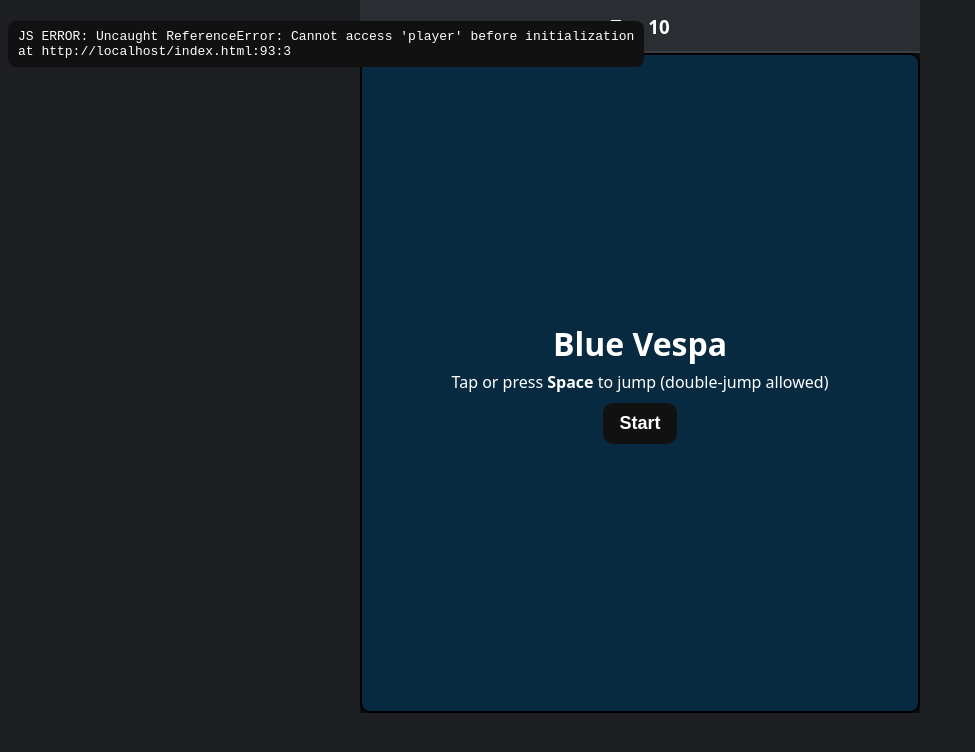
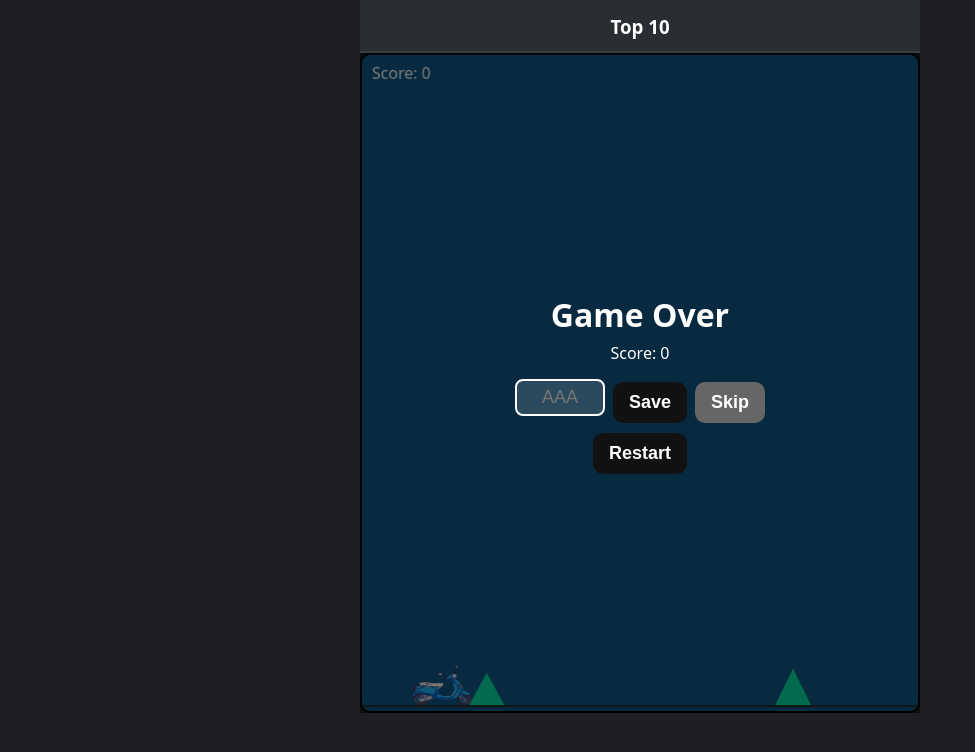
Before and after one commit to AcceptableName28/ScooterGameApi, a website: page index.html in a window 1280 px wide. Shown: the whole page, without its empty margins (0-975 px from the left). Drawn offline with Linux system fonts and the light colour scheme; no server answers.

Commit message:
Update index.html

```diff
--- a/index.html
+++ b/index.html
@@ -59,243 +59,191 @@
   </div>
 
 <script>
-window.onerror = (msg, src, line, col, err) => {
-  document.body.insertAdjacentHTML('afterbegin',
-    `<pre style="position:fixed;inset:8px auto auto 8px;z-index:9999;background:#111;color:#fff;padding:8px 10px;border-radius:8px;max-width:95vw;white-space:pre-wrap">
-JS ERROR: ${msg}
-at ${src}:${line}:${col}</pre>`);
-};
-/* ---------- viewport sizing (simple & reliable) ---------- */
+/* 0) (Optional) tiny error overlay for debugging */
+/*
+window.onerror=(m,s,l,c)=>document.body.insertAdjacentHTML('afterbegin',
+  `<pre style="position:fixed;inset:8px auto auto 8px;z-index:9999;background:#111;color:#fff;padding:8px 10px;border-radius:8px;max-width:95vw;white-space:pre-wrap">
+JS ERROR: ${m} at ${s}:${l}:${c}</pre>`);
+*/
+
+/* 1) Viewport sizing */
 function setAppVh(){
-  const vv = window.visualViewport;
-  const h = vv && vv.height ? vv.height : (window.innerHeight || document.documentElement.clientHeight || 0);
-  if (h>0) document.documentElement.style.setProperty('--app-vh', h + 'px');
+  const vv=window.visualViewport;
+  const h=vv&&vv.height?vv.height:(window.innerHeight||document.documentElement.clientHeight||0);
+  if(h>0) document.documentElement.style.setProperty('--app-vh',h+'px');
 }
 setAppVh();
-addEventListener('resize', setAppVh, {passive:true});
-addEventListener('orientationchange', setAppVh, {passive:true});
-if (window.visualViewport) window.visualViewport.addEventListener('resize', setAppVh, {passive:true});
+addEventListener('resize',setAppVh,{passive:true});
+addEventListener('orientationchange',setAppVh,{passive:true});
+if(window.visualViewport) window.visualViewport.addEventListener('resize',setAppVh,{passive:true});
 
-/* ---------- canvas + DPR ---------- */
-const canvas = document.getElementById('gameCanvas');
-const ctx = canvas.getContext('2d');
+/* 2) Canvas + DPR */
+const canvas=document.getElementById('gameCanvas');
+const ctx=canvas.getContext('2d');
 
-let W = 480, H = 300, floorY = H - 6;
+/* ---- declare player BEFORE fitCanvasDPR ever touches it ---- */
+let player={ x:50, y:0, w:60, h:40, dy:0, onGround:false, jumps:0 };
+
+let W=480,H=300,floorY=H-6;
 function fitCanvasDPR(){
-  const rect = canvas.getBoundingClientRect();
-  const DPR = Math.max(1, window.devicePixelRatio||1);
-  canvas.width  = Math.max(1, Math.round(rect.width  * DPR));
-  canvas.height = Math.max(1, Math.round(rect.height * DPR));
+  const rect=canvas.getBoundingClientRect();
+  const DPR=Math.max(1,window.devicePixelRatio||1);
+  canvas.width =Math.max(1,Math.round(rect.width *DPR));
+  canvas.height=Math.max(1,Math.round(rect.height*DPR));
   ctx.setTransform(DPR,0,0,DPR,0,0);
-  W = Math.max(1, Math.round(rect.width));
-  H = Math.max(1, Math.round(rect.height));
-  floorY = H - 6;
-  if (player.y > floorY - player.h){ player.y = floorY - player.h; player.dy = 0; player.onGround = true; player.jumps = 0; }
+  W=Math.max(1,Math.round(rect.width));
+  H=Math.max(1,Math.round(rect.height));
+  floorY=H-6;
+  // guard: only adjust if player is defined
+  if (player && typeof player==='object' && player.y>floorY-player.h){
+    player.y=floorY-player.h; player.dy=0; player.onGround=true; player.jumps=0;
+  }
 }
 fitCanvasDPR();
-addEventListener('resize', fitCanvasDPR);
-if (window.visualViewport) window.visualViewport.addEventListener('resize', fitCanvasDPR, {passive:true});
+addEventListener('resize',fitCanvasDPR);
+if(window.visualViewport) window.visualViewport.addEventListener('resize',fitCanvasDPR,{passive:true});
 
-/* ---------- assets ---------- */
-const vespaImg = new Image();
-vespaImg.src = 'Blue Vespa Right.png';   // keep file name EXACT
-vespaImg.onerror = () => console.warn('Vespa PNG not found. Check the file name/path.');
+/* 3) Assets */
+const vespaImg=new Image();
+vespaImg.src='Blue Vespa Right.png'; // keep exact name
+vespaImg.onerror=()=>console.warn('Vespa PNG not found. Check file name/path.');
 
-/* ---------- game state & knobs ---------- */
-let running = false, score = 0;
-const player = { x: 50, y: 0, w: 60, h: 40, dy: 0, onGround: false, jumps: 0 };
-let obstacles = [];
+/* 4) Game state & knobs */
+let running=false, score=0;
+let obstacles=[];
 
-// speed model
-const SPEED_BASE = 4;
-const SPEED_MAX  = 15; // you set this
-let speed = SPEED_BASE;
+// speed
+const SPEED_BASE=4, SPEED_MAX=15; let speed=SPEED_BASE;
 
 // spacing / difficulty (your tuned values)
-const world = {
-  pTallBase: 0.14,
-  pTallLate: 0.34,
-  tallStreak: 0,
-  singleStreak: 0,
-  maxTallStreak: 1,
-  maxSingleStreak: 4,
-  warmupScore: 150,
-  rampRate:   0.0025,
-  rtSingle: 0.90,
-  rtTall:   1.05,
-  rtJitter: 0.10
+const world={
+  pTallBase:0.14, pTallLate:0.34, tallStreak:0, singleStreak:0, maxTallStreak:1, maxSingleStreak:4,
+  warmupScore:150, rampRate:0.0025, rtSingle:0.90, rtTall:1.05, rtJitter:0.10
 };
-
-// distance‑based spawning
-let distSinceSpawn = 0;
-let nextGapPx = 520;
+let distSinceSpawn=0, nextGapPx=520;
 
 // physics
-const GRAVITY = 0.5;
-const JUMP_VEL = 9;
+const GRAVITY=0.5, JUMP_VEL=9;
 
-/* ---------- obstacles ---------- */
+/* 5) Obstacles */
 function decideTall(s){
-  const blend = Math.min(1, Math.max(0, (s - world.warmupScore)/1500));
-  let pTall = world.pTallBase*(1-blend) + world.pTallLate*blend;
-  if (s < 800) pTall *= 0.55;          // early game: more singles
-  if (world.tallStreak>0) pTall *= 0.5; // soft cooldown after a tall
-  if (world.tallStreak   >= world.maxTallStreak)   return false;
-  if (world.singleStreak >= world.maxSingleStreak) return true;
-  return Math.random() < pTall;
+  const t=Math.min(1,Math.max(0,(s-world.warmupScore)/1500));
+  let p=world.pTallBase*(1-t)+world.pTallLate*t;
+  if(s<800) p*=0.55;
+  if(world.tallStreak>0) p*=0.5;
+  if(world.tallStreak>=world.maxTallStreak) return false;
+  if(world.singleStreak>=world.maxSingleStreak) return true;
+  return Math.random()<p;
 }
 function triangleSpec(tall){
-  const ramp = Math.min(1, Math.max(0, score/1200));
+  const ramp=Math.min(1,Math.max(0,score/1200));
   const smallMin=28, smallMax=42;
-  const tallMin = 42 + (50-42)*ramp;
-  const tallMax = 60 + (74-60)*ramp;
-  const h = tall ? (tallMin + Math.random()*(tallMax-tallMin))
-                 : (smallMin + Math.random()*(smallMax-smallMin));
-  const base = h*0.9 + Math.random()*8;
-  return { base, height:h };
+  const tallMin=42+(50-42)*ramp, tallMax=60+(74-60)*ramp;
+  const h=tall?(tallMin+Math.random()*(tallMax-tallMin))
+              :(smallMin+Math.random()*(smallMax-smallMin));
+  const base=h*0.9+Math.random()*8;
+  return {base,height:h};
 }
-function planNextGapPx(v, tall){
-  const pxps = Math.max(1, v*60);
-  const rtBase = tall ? world.rtTall : world.rtSingle;
-  const rt = Math.max(0.65, rtBase + ((Math.random()*2-1)*world.rtJitter));
-  const margin = 90 + v*6 + (tall?40:0);
-  return Math.max(240, Math.round(pxps*rt + margin));
+function planNextGapPx(v,tall){
+  const pxps=Math.max(1,v*60);
+  const rtBase=tall?world.rtTall:world.rtSingle;
+  const rt=Math.max(0.65, rtBase+((Math.random()*2-1)*world.rtJitter));
+  const margin=90+v*6+(tall?40:0);
+  return Math.max(240, Math.round(pxps*rt+margin));
 }
 function spawnObstacle(tall){
-  const spec = triangleSpec(tall);
-  obstacles.push({
-    x: W + 20, y: floorY, base: spec.base, height: spec.height,
-    color: tall ? '#ef476f' : '#06d6a0', tall
-  });
-  if (tall){ world.tallStreak++; world.singleStreak = 0; }
-  else     { world.singleStreak++; world.tallStreak  = 0; }
-
-  const guessNextTall = decideTall(score);
-  nextGapPx = planNextGapPx(speed, guessNextTall);
-  distSinceSpawn = 0;
+  const spec=triangleSpec(tall);
+  obstacles.push({x:W+20,y:floorY,base:spec.base,height:spec.height,color:tall?'#ef476f':'#06d6a0',tall});
+  if(tall){ world.tallStreak++; world.singleStreak=0; } else { world.singleStreak++; world.tallStreak=0; }
+  nextGapPx=planNextGapPx(speed,decideTall(score));
+  distSinceSpawn=0;
 }
 
-/* ---------- core loop ---------- */
+/* 6) Loop */
 function resetGame(){
   score=0; speed=SPEED_BASE; obstacles.length=0;
   world.tallStreak=0; world.singleStreak=0;
-  nextGapPx = 360;              // quick first show, not immediate
-  distSinceSpawn = 0;
-
-  player.y = floorY - player.h;
-  player.dy=0; player.onGround=true; player.jumps=0;
+  nextGapPx=360; distSinceSpawn=0;
+  player.y=floorY-player.h; player.dy=0; player.onGround=true; player.jumps=0;
 }
 function startGame(){
-  // resize to post‑tap viewport (iOS toolbar collapse)
   fitCanvasDPR(); setTimeout(fitCanvasDPR,50); setTimeout(fitCanvasDPR,250);
-
   document.getElementById('startScreen').style.display='none';
   document.getElementById('gameOverScreen').style.display='none';
-  resetGame();
-  running = true;
+  resetGame(); running=true; window.__startCalled=true;
   requestAnimationFrame(frame);
 }
 function endGame(){
-  running = false;
-  document.getElementById('finalScore').textContent = `Score: ${score}`;
+  running=false;
+  document.getElementById('finalScore').textContent=`Score: ${score}`;
   document.getElementById('gameOverScreen').style.display='flex';
 }
-
 function frame(){
-  if (!running) return;
-
+  if(!running) return;
   ctx.clearRect(0,0,canvas.width,canvas.height);
 
-  // road line
-  ctx.fillStyle = '#2a2a2a';
-  ctx.fillRect(0, floorY, W, 2);
+  // ground
+  ctx.fillStyle='#2a2a2a'; ctx.fillRect(0,floorY,W,2);
 
-  // speed ramp (slow & steady)
-  speed = Math.min(SPEED_MAX, SPEED_BASE + world.rampRate * score);
+  // speed ramp
+  speed=Math.min(SPEED_MAX, SPEED_BASE + world.rampRate*score);
 
   // player physics
-  player.y += player.dy;
-  player.dy += GRAVITY;
-  if (player.y >= floorY - player.h){
-    player.y = floorY - player.h; player.dy = 0;
-    if (!player.onGround){ player.onGround = true; player.jumps = 0; }
-  } else player.onGround = false;
+  player.y+=player.dy; player.dy+=GRAVITY;
+  if(player.y>=floorY-player.h){ player.y=floorY-player.h; player.dy=0; if(!player.onGround){player.onGround=true; player.jumps=0;} }
+  else player.onGround=false;
 
-  // draw player
-  if (vespaImg.complete && vespaImg.naturalWidth){
-    ctx.drawImage(vespaImg, player.x, player.y, player.w, player.h);
-  } else {
-    ctx.fillStyle = '#1e8bff';
-    ctx.fillRect(player.x, player.y, player.w, player.h);
+  // player draw
+  if(vespaImg.complete && vespaImg.naturalWidth) ctx.drawImage(vespaImg, player.x, player.y, player.w, player.h);
+  else { ctx.fillStyle='#1e8bff'; ctx.fillRect(player.x, player.y, player.w, player.h); }
+
+  // obstacles
+  for(let i=obstacles.length-1;i>=0;i--){
+    const o=obstacles[i]; o.x-=speed;
+    ctx.fillStyle=o.color; ctx.beginPath();
+    ctx.moveTo(o.x,o.y); ctx.lineTo(o.x+o.base/2,o.y-o.height); ctx.lineTo(o.x+o.base,o.y);
+    ctx.closePath(); ctx.fill();
+
+    const box={x:o.x,y:o.y-o.height,w:o.base,h:o.height};
+    if(player.x<box.x+box.w && player.x+player.w>box.x && player.y<box.y+box.h && player.y+player.h>box.y){ endGame(); }
+    if(o.x+o.base<0){ obstacles.splice(i,1); score++; }
   }
 
-  // obstacles
-  for (let i=obstacles.length-1;i>=0;i--){
-    const o=obstacles[i];
-    o.x -= speed;
-
-    ctx.fillStyle = o.color;
-    ctx.beginPath();
-    ctx.moveTo(o.x, o.y);
-    ctx.lineTo(o.x + o.base/2, o.y - o.height);
-    ctx.lineTo(o.x + o.base, o.y);
-    ctx.closePath();
-    ctx.fill();
-
-    // collision (bbox vs player)
-    const box={x:o.x,y:o.y-o.height,w:o.base,h:o.height};
-    if (player.x < box.x + box.w &&
-        player.x + player.w > box.x &&
-        player.y < box.y + box.h &&
-        player.y + player.h > box.y){
-      endGame();
-    }
-
-    if (o.x + o.base < 0){ obstacles.splice(i,1); score++; }
-  }
-
-  // spawn by distance
-  distSinceSpawn += speed;
-  if (distSinceSpawn >= nextGapPx){
-    spawnObstacle(decideTall(score));
-  }
+  // spawn
+  distSinceSpawn+=speed;
+  if(distSinceSpawn>=nextGapPx) spawnObstacle(decideTall(score));
 
   // HUD
-  ctx.fillStyle='#fff';
-  ctx.font='16px system-ui, sans-serif';
-  ctx.fillText(`Score: ${score}`, 10, 24);
+  ctx.fillStyle='#fff'; ctx.font='16px system-ui, sans-serif'; ctx.fillText(`Score: ${score}`,10,24);
 
   requestAnimationFrame(frame);
 }
 
-/* ---------- controls ---------- */
-function jump(){
-  if (player.jumps < 2){
-    player.dy = -JUMP_VEL;
-    player.jumps++;
-    player.onGround = false;
-  }
-}
-const startBtn = document.getElementById('startButton');
-const restartBtn = document.getElementById('restartButton');
-const startOverlay = document.getElementById('startScreen');
+/* 7) Controls + robust starters */
+function jump(){ if(player.jumps<2){ player.dy=-9; player.jumps++; player.onGround=false; } }
 
-startBtn.addEventListener('click', startGame);
-restartBtn.addEventListener('click', startGame);
-// pointer‑first + touch fallbacks
+const startBtn=document.getElementById('startButton');
+const restartBtn=document.getElementById('restartButton');
+const startOverlay=document.getElementById('startScreen');
+
+startBtn.addEventListener('click',startGame);
+restartBtn.addEventListener('click',startGame);
 ['pointerdown','touchend','click'].forEach(t=>{
-  startBtn.addEventListener(t, e=>{ e.preventDefault?.(); startGame(); }, {passive:false});
-  restartBtn.addEventListener(t, e=>{ e.preventDefault?.(); startGame(); }, {passive:false});
-  startOverlay.addEventListener(t, e=>{ e.preventDefault?.(); startGame(); }, {passive:false});
-  document.addEventListener(t, (e)=>{ if(!running){ e.preventDefault?.(); startGame(); }}, {once:true, passive:false});
+  startBtn.addEventListener(t,e=>{ e.preventDefault?.(); startGame(); },{passive:false});
+  restartBtn.addEventListener(t,e=>{ e.preventDefault?.(); startGame(); },{passive:false});
+  startOverlay.addEventListener(t,e=>{ e.preventDefault?.(); startGame(); },{passive:false});
+  document.addEventListener(t,(e)=>{ if(!running){ e.preventDefault?.(); startGame(); }},{once:true,passive:false});
 });
-document.addEventListener('keydown', (e)=>{
-  if (e.code==='Space'){ e.preventDefault(); if(!running) startGame(); else jump(); }
-  else if (e.code==='KeyR'){ e.preventDefault(); startGame(); }
+document.addEventListener('keydown',e=>{
+  if(e.code==='Space'){ e.preventDefault(); if(!running) startGame(); else jump(); }
+  else if(e.code==='KeyR'){ e.preventDefault(); startGame(); }
 });
-canvas.addEventListener('touchstart', (e)=>{ e.preventDefault(); if(!running) startGame(); else jump(); }, {passive:false});
+canvas.addEventListener('touchstart',e=>{ e.preventDefault(); if(!running) startGame(); else jump(); },{passive:false});
 
-/* ---------- leaderboard ---------- */
+// last‑resort auto‑start
+window.addEventListener('load',()=>setTimeout(()=>{ if(!window.__startCalled) try{ startGame(); }catch{} },1200));
+
+/* 8) Leaderboard */
 const API='https://scooter-game-api.vercel.app';
 function loadLeaderboard(){
   fetch(`${API}/api/leaderboard`).then(r=>r.json()).then(rows=>{
@@ -315,11 +263,11 @@ function saveScore(){
     body:JSON.stringify({name:initials, score})
   }).then(()=>loadLeaderboard());
 }
-document.getElementById('saveScoreButton').addEventListener('click', saveScore);
-document.getElementById('skipButton').addEventListener('click', ()=>{ document.getElementById('gameOverScreen').style.display='none'; });
+document.getElementById('saveScoreButton').addEventListener('click',saveScore);
+document.getElementById('skipButton').addEventListener('click',()=>{ document.getElementById('gameOverScreen').style.display='none'; });
 
-/* expose for inline onclick as last resort */
-window.__start = startGame;
+/* expose for inline onclick */
+window.__start=startGame;
 
 loadLeaderboard();
 </script>
```
